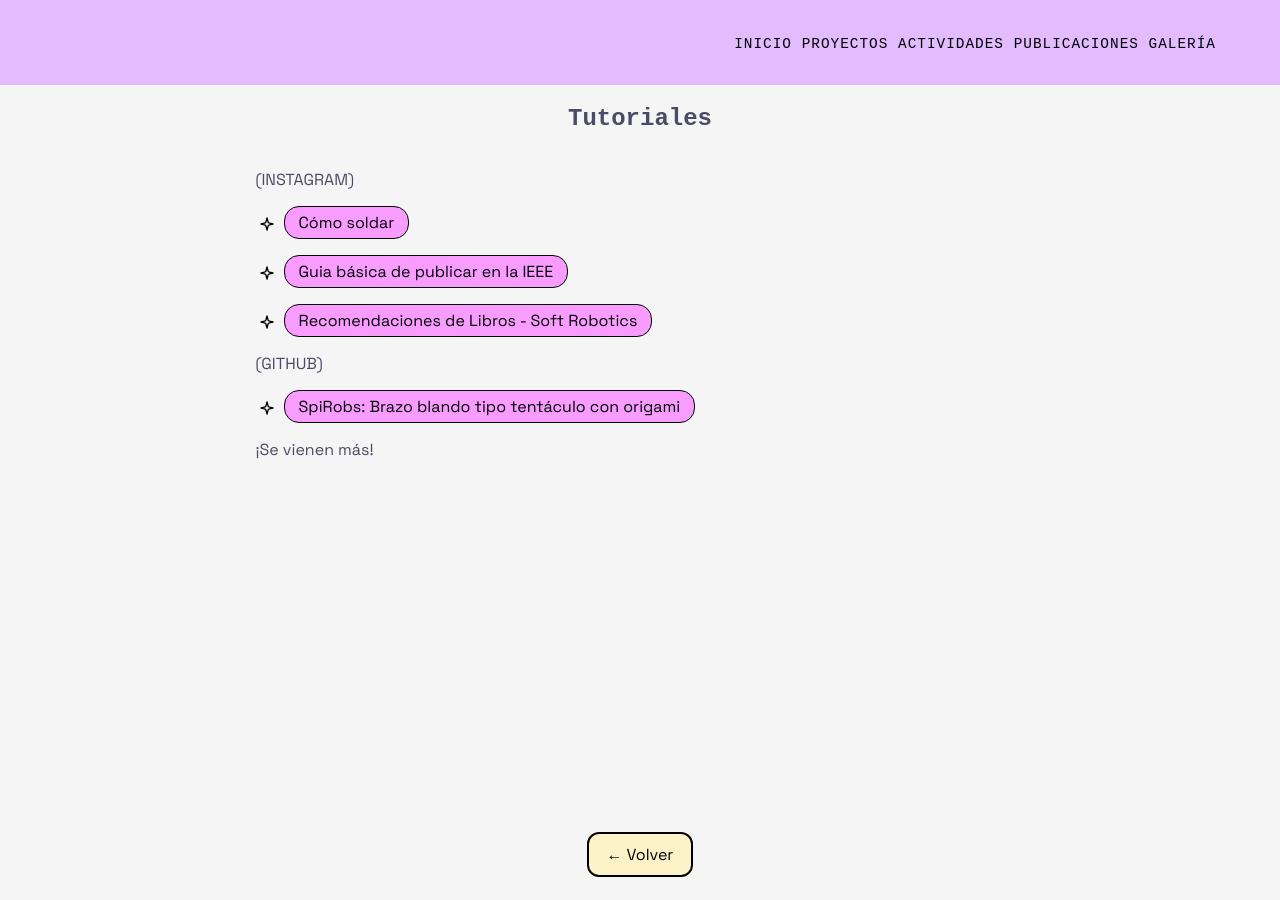
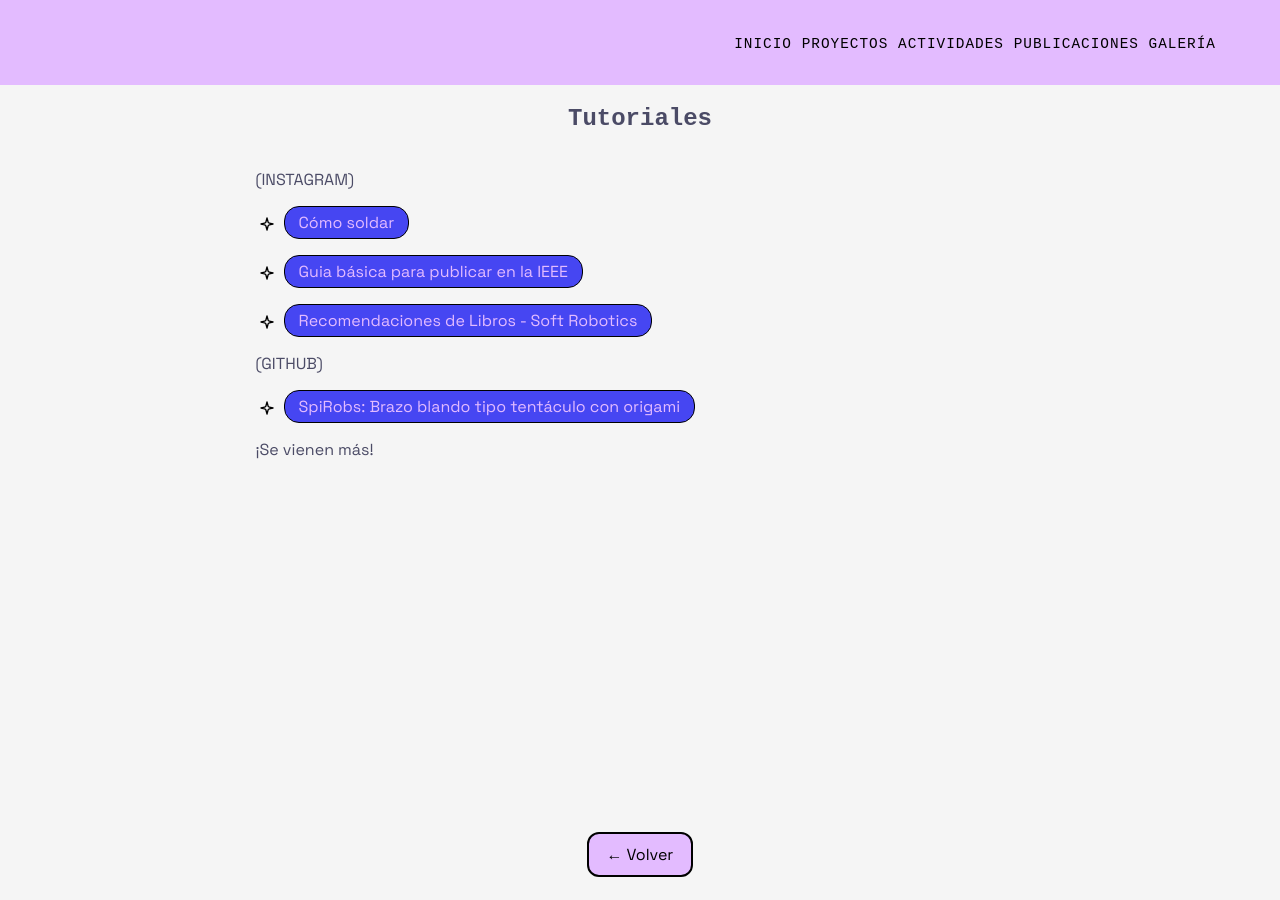
Before and after one commit to abrahamvc/bluecarolinnewp, a Jekyll site: the page built from _projects/04_tutorials.md, in a window 1280 px wide. Built offline with Jekyll 4.4.1, drawn with Linux system fonts in a browser that asks for light colours; some web fonts are replaced.

Commit message:
botones colores y link spirobs

```diff
--- a/_config.yml
+++ b/_config.yml
@@ -6,6 +6,7 @@ brand_colors:
   crema_gris: "#fcf2c8"
   azul_petroleo: "#4b4b66"
   rosado: "#f89cff"
+  azul_rey: "#4646f2"
 
 fonts:
   logo: "'Bytesized', sans-serif"
--- a/_projects/04_tutorials.md
+++ b/_projects/04_tutorials.md
@@ -19,7 +19,7 @@ img: "assets/images/tutorials.jpg"
     class="btn-link"
     target="blank"
     rel="noopener noreferrer">
-    Guia básica de publicar en la IEEE
+    Guia básica para publicar en la IEEE
 </a>
 
 - <img class="md-icon" src="{{ '/assets/icons/star.svg' | relative_url }}" alt="Star Icon">
@@ -33,7 +33,7 @@ img: "assets/images/tutorials.jpg"
 (GITHUB)
 
 - <img class="md-icon" src="{{ '/assets/icons/star.svg' | relative_url }}" alt="Star Icon">
-<a href="https://carolinnesilva.com/projects/spirobs.html"
+<a href="https://github.com/blueCarolinne/spirobsOrigamiVersion"
     class="btn-link"
     target="blank"
     rel="noopener noreferrer">
--- a/assets/css/main.scss
+++ b/assets/css/main.scss
@@ -7,6 +7,7 @@
   --color-gris: {{ site.brand_colors.crema_gris }};
   --color-azul: {{ site.brand_colors.azul_petroleo }};
   --color-rosado: {{ site.brand_colors.rosado }};
+  --color-rey: {{ site.brand_colors.azul_rey }};
 }
 
 body {
@@ -87,8 +88,8 @@ h1, h2, h3 {
 .btn-link {
     display: inline-block;
 
-    background-color: var(--color-rosado);
-    color: black;
+    background-color: var(--color-rey);
+    color: var(--color-lila);
 
     text-decoration: none;
 
@@ -145,7 +146,7 @@ h1, h2, h3 {
 .btn-back {
     display: inline-block;
 
-    background-color: var(--color-gris);
+    background-color: var(--color-lila);
     color: black;
 
     text-decoration: none;
```
Also changed, not shown: _projects/06_animacion.md (+1 -1 lines), assets/images/animaciones_03.png (added).
